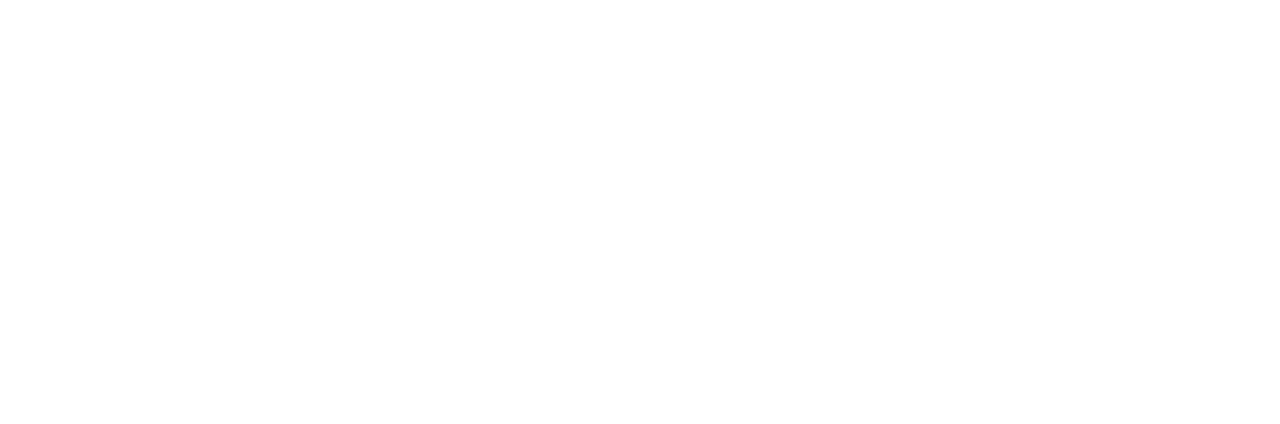
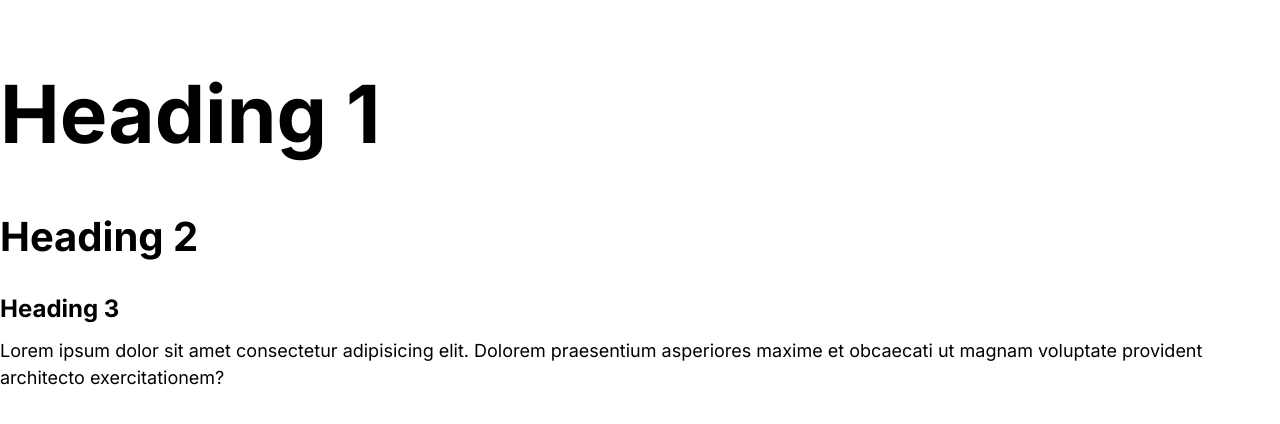
Before and after one commit to wiz-guru/webdev-proj, a plain HTML site: page index.html in a window 1280 px wide. Drawn offline with Linux system fonts and the light colour scheme.

Commit message:
Define the styles for the fonts.

```diff
--- a/css/styles.css
+++ b/css/styles.css
@@ -2,6 +2,54 @@
     --color-primary:  #2584ff;
     --color-secondary: #00d9ff;
     --color-accent: #ff3400;
-    --color-body: #1b0760;
+    --color-headings: #1b0760;
     --color-body: #918ca4;
 }
+
+html {
+    font-size: 62.5%;
+}
+
+body {
+    font-family: Inter, Arial, Helvetica, sans-serif;
+    font-size: 2.4rem;
+    line-height: 1.5;
+    color: var(--color-body);
+}
+
+h1, h2, h3 {
+    color: var(--color-headings);
+    margin-bottom: 1rem;
+}
+
+h1 {
+    font-size: 7rem;
+}
+
+h2 {
+    font-size: 4rem;
+}
+
+h3 {
+    font-size: 3rem;
+}
+
+p {
+    margin-top: 0;
+}
+
+@media screen and (min-width: 1024px) {
+    body {
+        font-size: 1.8rem;
+
+    }
+    h1 {
+        font-size: 8rem;
+    }
+    h2 {
+        font-size: 4rem;
+    }
+    h3 {
+        font-size: 2.4rem;
+    }
+}
--- a/index.html
+++ b/index.html
@@ -5,8 +5,23 @@
     <meta http-equiv="X-UA-Compatible" content="IE=edge" />
     <meta name="viewport" content="width=device-width, initial-scale=1.0" />
     <title>Document</title>
+    <link rel="preconnect" href="https://fonts.googleapis.com" />
+    <link rel="preconnect" href="https://fonts.gstatic.com" crossorigin />
+    <link
+      href="https://fonts.googleapis.com/css2?family=Inter:wght@400;700&display=swap"
+      rel="stylesheet"
+    />
     <link rel="stylesheet" href="css/normalize.css" />
     <link rel="stylesheet" href="css/styles.css" />
   </head>
-  <body></body>
+  <body>
+    <h1>Heading 1</h1>
+    <h2>Heading 2</h2>
+    <h3>Heading 3</h3>
+    <p>
+      Lorem ipsum dolor sit amet consectetur adipisicing elit. Dolorem
+      praesentium asperiores maxime et obcaecati ut magnam voluptate provident
+      architecto exercitationem?
+    </p>
+  </body>
 </html>
```
